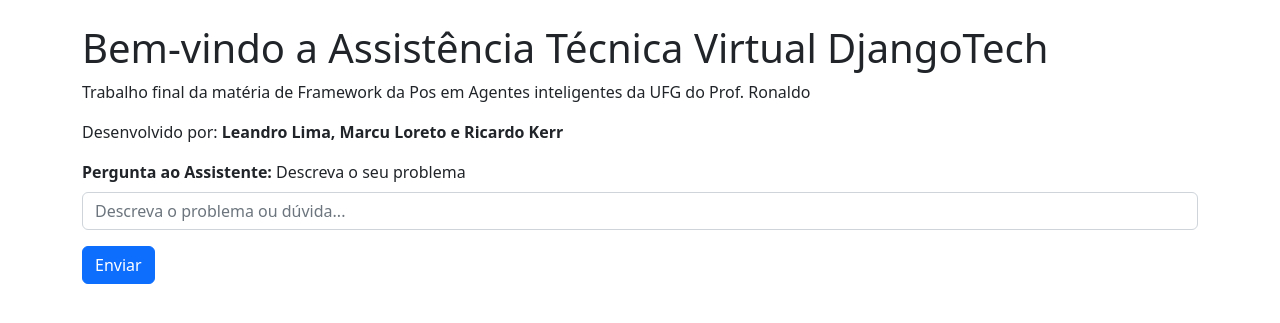
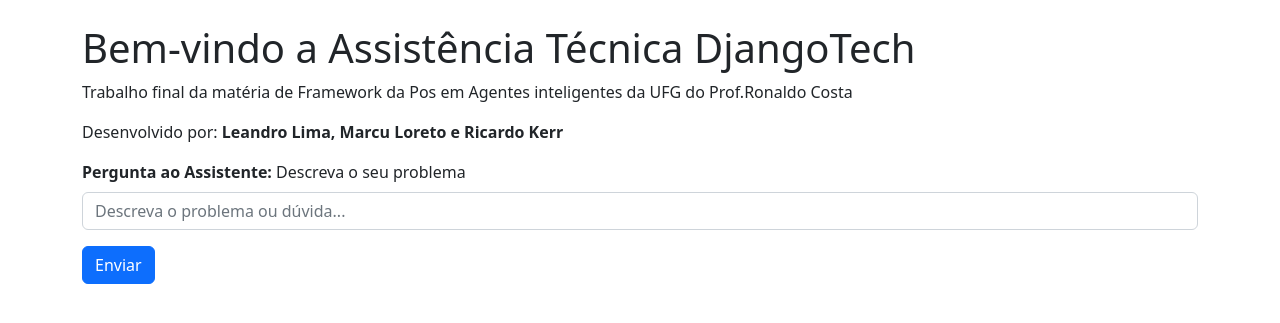
Before and after one commit to Marcu-Loreto/Trabalho_framework, a Django app: page / in a window 1280 px wide. Shown: the part 56-379 px from the top of the page. Run offline with Django 4.2, Linux system fonts and the light colour scheme.

Commit message:
v1.3
antes das telas

```diff
--- a/Trabalho/assistencia_tecnica/ordens/templates/index.html
+++ b/Trabalho/assistencia_tecnica/ordens/templates/index.html
@@ -1,13 +1,14 @@
 {% extends 'base.html' %}
 
 {% block title %}
-  Página Inicial - Assistência Técnica
+  Página Inicial - Assistência Técnica DjangoTech
 {% endblock %}
 
 {% block content %}
-  <h1>Bem-vindo a Assistência Técnica Virtual DjangoTech</h1>
-  <p>Trabalho final da matéria de Framework da Pos em Agentes inteligentes da UFG do Prof. Ronaldo</p>
+  <h1>Bem-vindo a Assistência Técnica DjangoTech</h1>
+  <p>Trabalho final da matéria de Framework da Pos em Agentes inteligentes da UFG do Prof.Ronaldo Costa</p>
   <p>Desenvolvido por: <strong>Leandro Lima, Marcu Loreto e Ricardo Kerr</strong></p>
+
 
   <!-- Formulário para suporte via LLM -->
   <form action="{% url 'suporte_automatico' %}" method="POST" id="formLLM">
--- a/Trabalho/assistencia_tecnica/ordens/views.py
+++ b/Trabalho/assistencia_tecnica/ordens/views.py
@@ -33,7 +33,7 @@
         else:
             return JsonResponse({"erro": "Não foi possível obter resposta da LLM."}, status=400)
 
-    return JsonResponse({"info": "Use o método POST para enviar a pergunta."})
+    return JsonResponse({"info": "Para cadastro de computadores, use a url :http://127.0.0.1:8000/admin/ordens/computador/add/"})
 
 # ordens/views.py
 import openai
@@ -98,4 +98,4 @@
             return JsonResponse({"erro": f"Falha na chamada OpenAI erro 500: {str(e)}"}, status=500)
 
     # Se não for POST, retorna instrução
-    return JsonResponse({"info": "Use o método POST para enviar a pergunta."})
+    return JsonResponse({"info": "Para cadastro de computadores, use a url :http://127.0.0.1:8000/admin/ordens/computador/add/"})
```
